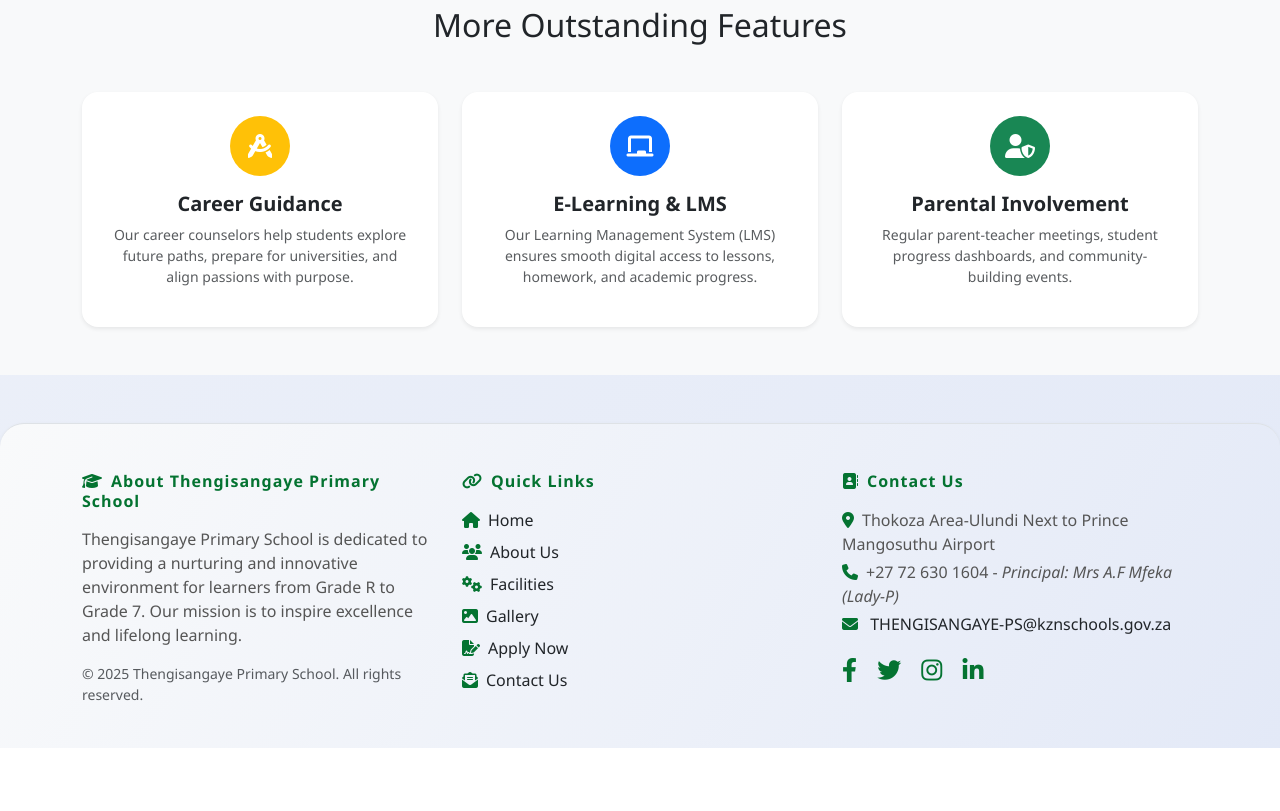
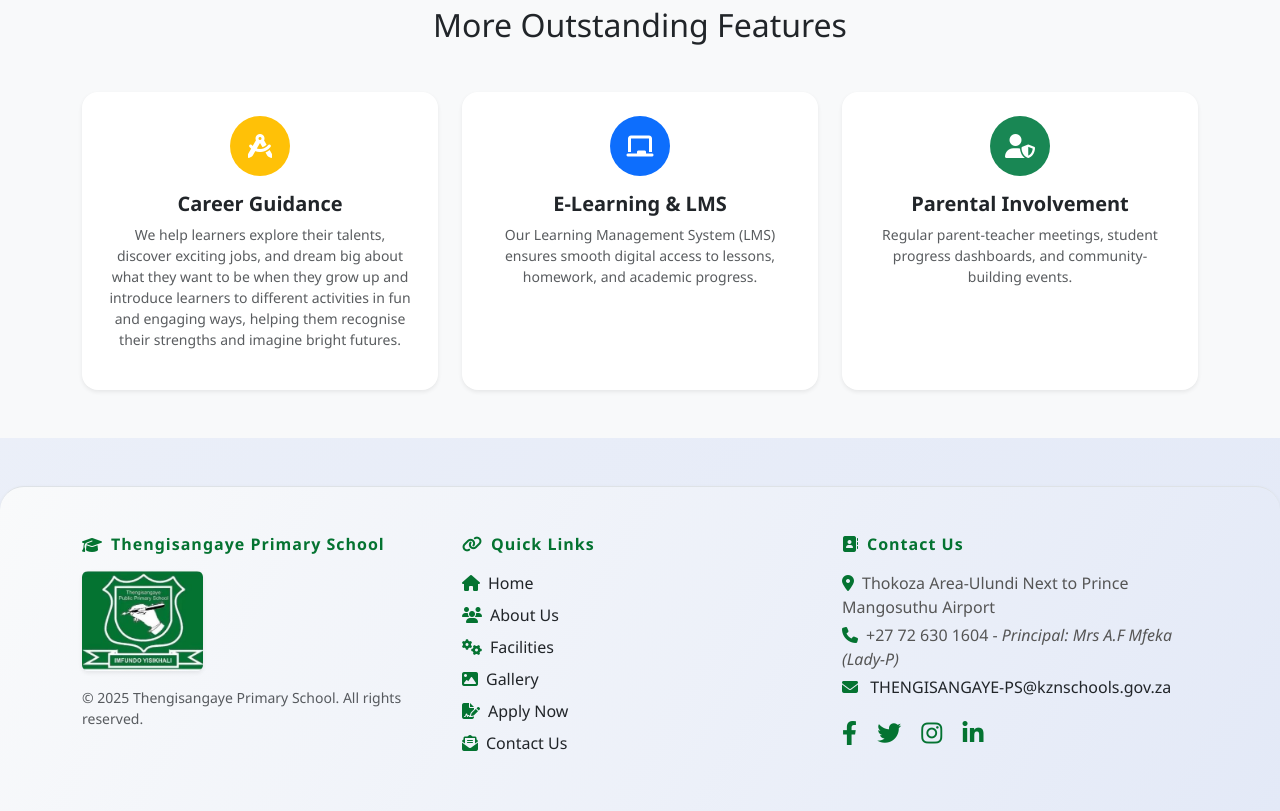
Before and after one commit to Mtharget/Thengisangaye, a website: page facilities.html in a window 1280 px wide. Shown: the part 2559-3370 px from the top of the page. Before the commit the page ends 3307 px from the top, so only its background shows below. Drawn offline with nearby package versions, Linux system fonts and the light colour scheme.

Commit message:
Add files via upload

```diff
--- a/facilities.html
+++ b/facilities.html
@@ -622,6 +622,29 @@
                 font-size: 1.2rem !important;
             }
         }
+
+        .footer-logo-wrapper {
+    display: flex;
+    justify-content: center;
+    justify-content: flex-start;
+}
+
+@media (max-width: 768px) {
+    .footer-logo-wrapper {
+        justify-content: center;
+        /* Center logo on small screens */
+    }
+}
+
+.footer-logo {
+    max-height: 100px;
+    transition: transform 0.3s ease;
+}
+
+.footer-logo:hover {
+    transform: scale(1.05);
+    /* Subtle zoom on hover */
+}
     </style>
 </head>
 
@@ -747,7 +770,7 @@
                                 <h4 class="card-title fw-bold">Recreational & Sports Facilities</h4>
                                 <p>Sports facilities, fitness center, and mental health support programs.</p>
                                 <ul class="service-list">
-                                    <li><i class="fa-solid fa-basketball text-warning"></i>Sports Field / Court – For soccer, netball, athletics, cricket, etc.</li>
+                                    <li><i class="fa-solid fa-basketball text-warning"></i>Sports Field / Court – For soccer, netball, athletics, volleyball, etc.</li>
                                     <li><i class="fa-solid fa-person-swimming text-primary"></i>Playground – Swings, slides, jungle gyms, sandpit for younger children.</li>
                                     <li><i class="fa-solid fa-heart-pulse text-danger"></i>Gardens & Green Spaces – For relaxation and environmental learning.</li>
                                 </ul>
@@ -789,8 +812,10 @@
                         </div>
                         <h5 class="fw-bold mt-3">Career Guidance</h5>
                         <p class="text-muted small">
-                            Our career counselors help students explore future paths, prepare for universities, and align
-                            passions with purpose.
+                            We help learners explore their talents, discover exciting jobs,
+                            and dream big about what they want to be when they grow up and introduce
+                            learners to different activities in fun and engaging ways, helping them
+                            recognise their strengths and imagine bright futures.
                         </p>
                     </div>
                 </div>
@@ -832,19 +857,27 @@
 <footer class="footer-section footer-green pt-5 pb-3 mt-5 border-top shadow-sm">
     <div class="container">
         <div class="row text-start">
-                <!-- About -->
-                <div class="col-md-4 mb-4" data-aos="fade-up">
-                    <h6 class="fw-bold text-green mb-3"><i class="fa-solid fa-graduation-cap me-2 text-green"></i>About
-                        Thengisangaye Primary School</h6>
-                    <p>
-                        Thengisangaye Primary School is dedicated to providing a nurturing and innovative environment
-                        for learners from Grade R to Grade 7. Our mission is to inspire excellence and lifelong learning.
-                    </p>
+
+            <!-- About / Logo -->
+            <div class="col-md-4 mb-4 text-center text-md-start" data-aos="fade-up">
+                <h6
+                    class="fw-bold text-green mb-3 d-flex align-items-center justify-content-center justify-content-md-start">
+                    <i class="fa-solid fa-graduation-cap me-2 text-green"></i>
+                    Thengisangaye Primary School
+                </h6>
+                <!-- Logo -->
+                <div class="footer-logo-wrapper mb-3">
+                    <img src="images/School badge.jpg" alt="Thengisangaye Primary School Logo"
+                        class="footer-logo img-fluid shadow-sm rounded" />
+                </div>
                 <p class="small text-muted mb-0">&copy; 2025 Thengisangaye Primary School. All rights reserved.</p>
             </div>
+
             <!-- Quick Links -->
             <div class="col-md-4 mb-4" data-aos="fade-up" data-aos-delay="100">
-                    <h6 class="fw-bold text-green mb-3"><i class="fa-solid fa-link me-2 text-green"></i>Quick Links</h6>
+                <h6 class="fw-bold text-green mb-3">
+                    <i class="fa-solid fa-link me-2 text-green"></i>Quick Links
+                </h6>
                 <ul class="list-unstyled">
                     <li class="mb-2"><a href="index.html" class="text-decoration-none text-dark"><i
                                 class="fa-solid fa-house me-2 text-green"></i>Home</a></li>
@@ -860,12 +893,14 @@
                                 class="fa-solid fa-envelope-open-text me-2 text-green"></i>Contact Us</a></li>
                 </ul>
             </div>
+
             <!-- Contact & Social -->
             <div class="col-md-4 mb-4" data-aos="fade-up" data-aos-delay="200">
-                    <h6 class="fw-bold text-green mb-3"><i class="fa-solid fa-address-book me-2 text-green"></i>Contact Us
+                <h6 class="fw-bold text-green mb-3">
+                    <i class="fa-solid fa-address-book me-2 text-green"></i>Contact Us
                 </h6>
                 <p class="mb-1"><i class="fa-solid fa-location-dot me-2 text-green"></i>Thokoza Area-Ulundi Next to
-                        Prince <span>Mangosuthu Airport</span></p>
+                    Prince <span>Mangosuthu Airport</span></p>
                 <p class="mb-1"><i class="fa-solid fa-phone me-2 text-green"></i>+27 72 630 1604 - <em>Principal: Mrs
                         A.F Mfeka (Lady-P)</em></p>
                 <p class="mb-1"><i class="fa-solid fa-envelope me-2 text-green"></i>
@@ -873,12 +908,15 @@
                         class="text-decoration-none text-dark">THENGISANGAYE-PS@kznschools.gov.za</a>
                 </p>
                 <div class="mt-3 icon-green">
-                        <a href="#" class="me-3 fs-4"><i class="fa-brands fa-facebook-f"></i></a>
-                        <a href="#" class="me-3 fs-4"><i class="fa-brands fa-twitter"></i></a>
+                    <a href="https://www.facebook.com/p/Thengisangaye-Public-Primary-School-61564466334294/"
+                        class="me-3 fs-4"><i class="fa-brands fa-facebook-f"></i></a>
+                    <a href="https://www.tiktok.com/@thengisangaye.pri?_t=ZM-8yjE17lpGGk&_r=1" class="me-3 fs-4"><i
+                            class="fa-brands fa-twitter"></i></a>
                     <a href="#" class="me-3 fs-4"><i class="fa-brands fa-instagram"></i></a>
                     <a href="#" class="fs-4"><i class="fa-brands fa-linkedin-in"></i></a>
                 </div>
             </div>
+
         </div>
     </div>
 </footer>
```
Also changed, not shown: about.html (+26 -4 lines), apply.html (+48 -13 lines), blog.html (+47 -13 lines), contact.html (+26 -13 lines), gallery.html (+2 -6 lines), index.html (+4 -4 lines). Lines whose indentation alone changed are shown as unchanged.
